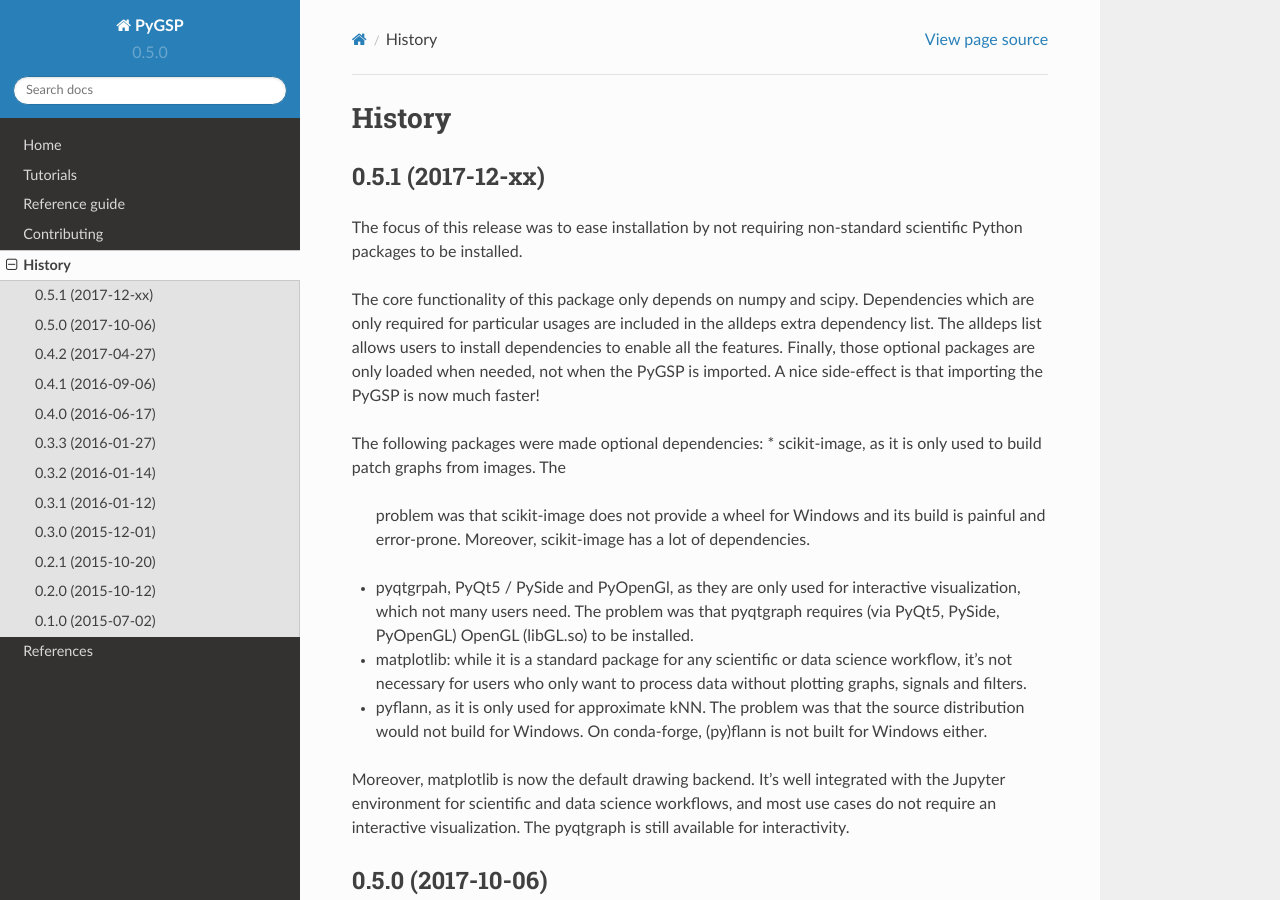
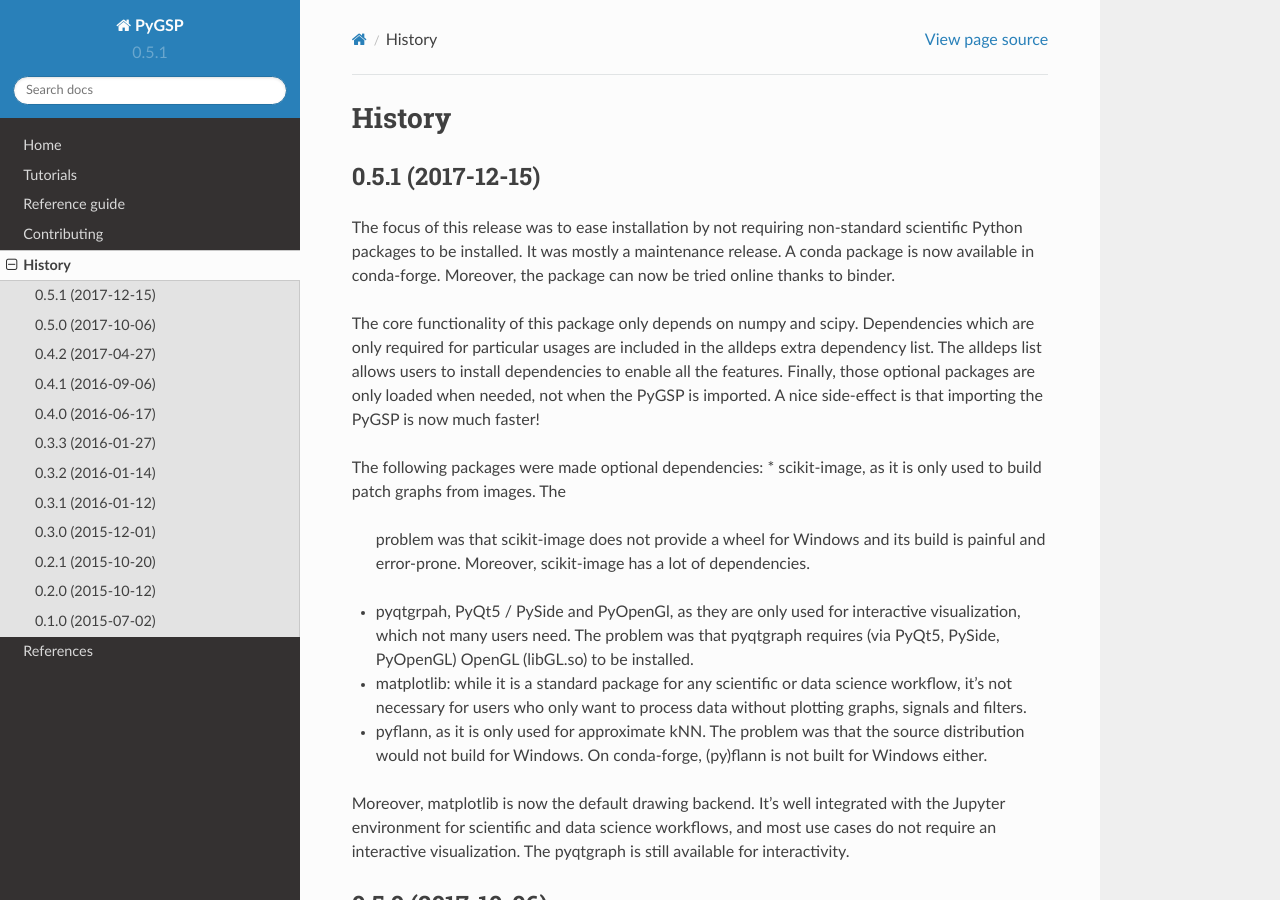
Before and after one commit to epfl-lts2/pygsp, a Sphinx documentation site: the page built from doc/history.rst, in a window 1280 px wide and 900 px high. Built offline with Sphinx 7.4.7 and the Read the Docs theme 2.0.0, drawn with Linux system fonts in a browser that asks for light colours.

Commit message:
version 0.5.1

```diff
--- a/doc/history.rst
+++ b/doc/history.rst
@@ -2,11 +2,13 @@
 History
 =======
 
-0.5.1 (2017-12-xx)
+0.5.1 (2017-12-15)
 ------------------
 
 The focus of this release was to ease installation by not requiring
 non-standard scientific Python packages to be installed.
+It was mostly a maintenance release. A conda package is now available in
+conda-forge. Moreover, the package can now be tried online thanks to binder.
 
 The core functionality of this package only depends on numpy and scipy.
 Dependencies which are only required for particular usages are included in the
--- a/pygsp/__init__.py
+++ b/pygsp/__init__.py
@@ -30,5 +30,5 @@ __all__ = [
 
 _utils.import_modules(__all__[::-1], 'pygsp', 'pygsp')
 
-__version__ = '0.5.0'
-__release_date__ = '2017-10-06'
+__version__ = '0.5.1'
+__release_date__ = '2017-12-15'
--- a/setup.py
+++ b/setup.py
@@ -6,7 +6,7 @@ from setuptools import setup
 
 setup(
     name='PyGSP',
-    version='0.5.0',
+    version='0.5.1',
     description='Graph Signal Processing in Python',
     long_description=open('README.rst').read(),
     author='EPFL LTS2',
```
